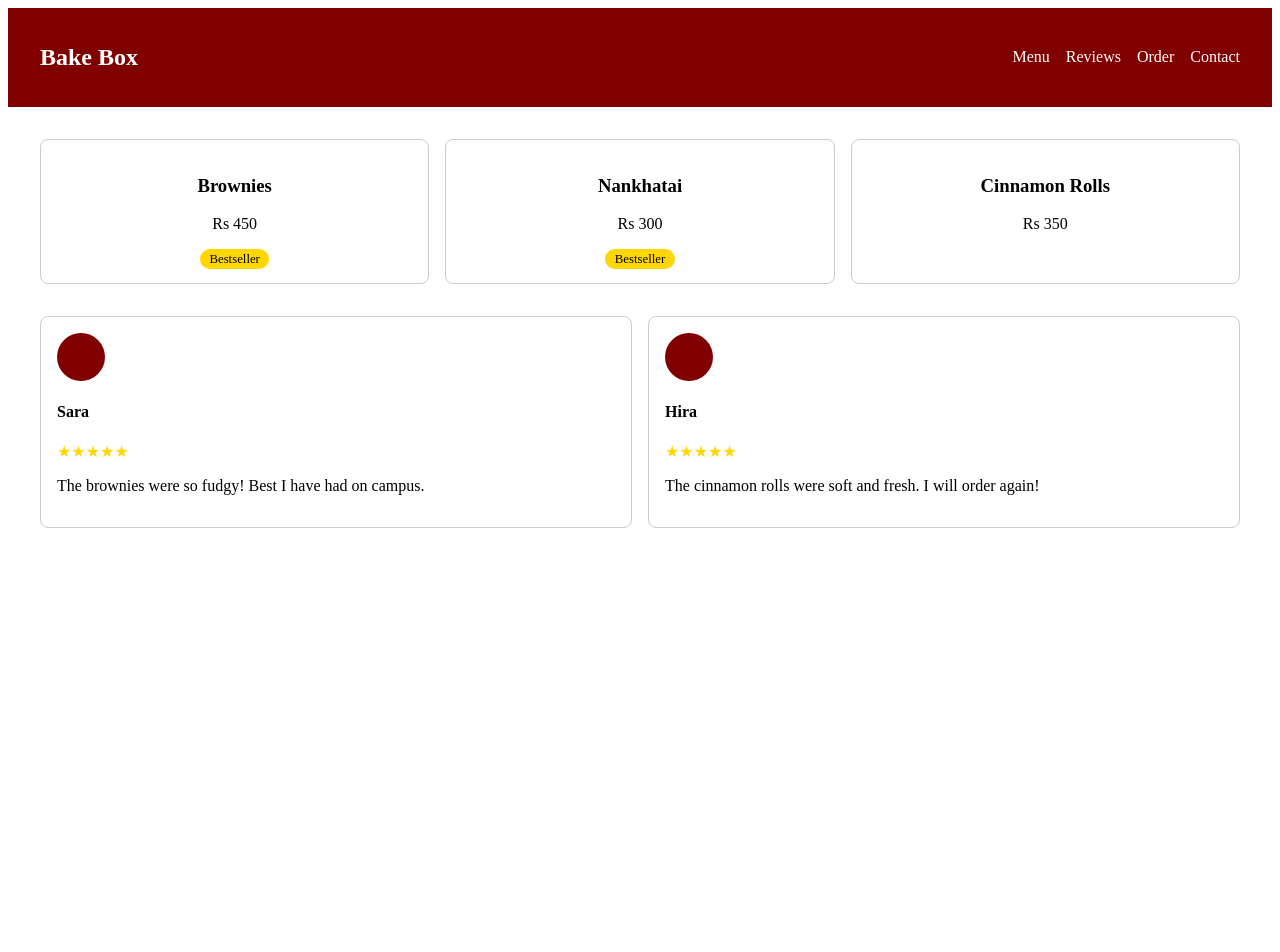
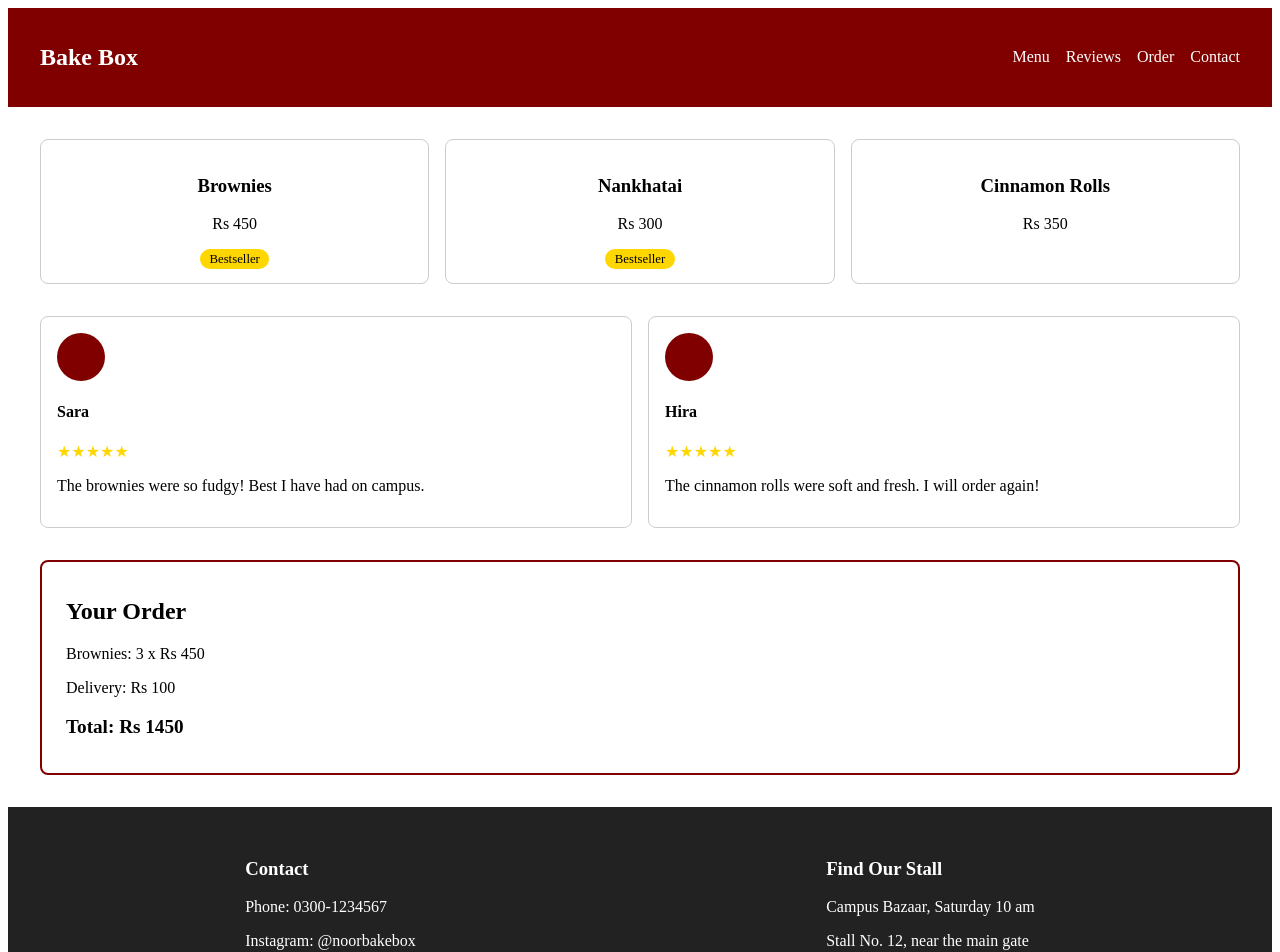
Before and after one commit to Maryam-nasir-projects/Bake-Box, a React (Vite) app: page / in a window 1280 px wide. Shown: the top 952 px of the page. Before the commit the page ends 800 px from the top, so only its background shows below. Built offline with nearby package versions, Linux system fonts and the light colour scheme.

Commit message:
Add OrderInfo and Footer

```diff
--- a/src/App.jsx
+++ b/src/App.jsx
@@ -1,6 +1,8 @@
 import ShopHeader from './components/layout/ShopHeader'
 import ProductSection from './components/products/ProductSection'
 import ReviewSection from './components/reviews/ReviewSection'
+import OrderInfo from './components/order/OrderInfo'
+import Footer from './components/layout/Footer'
 
 function App() {
   return (
@@ -8,6 +10,8 @@ function App() {
       <ShopHeader />
       <ProductSection />
       <ReviewSection />
+      <OrderInfo />
+      <Footer />
     </div>
   )
 }
--- a/src/components/layout/ContactInfo.jsx
+++ b/src/components/layout/ContactInfo.jsx
@@ -0,0 +1,11 @@
+function ContactInfo() {
+  return (
+    <div className="contact-info">
+      <h3>Contact</h3>
+      <p>Phone: 0300-1234567</p>
+      <p>Instagram: @noorbakebox</p>
+    </div>
+  )
+}
+
+export default ContactInfo
--- a/src/components/layout/Footer.jsx
+++ b/src/components/layout/Footer.jsx
@@ -0,0 +1,13 @@
+import ContactInfo from './ContactInfo'
+import StallInfo from './StallInfo'
+
+function Footer() {
+  return (
+    <footer className="footer">
+      <ContactInfo />
+      <StallInfo />
+    </footer>
+  )
+}
+
+export default Footer
--- a/src/components/layout/StallInfo.jsx
+++ b/src/components/layout/StallInfo.jsx
@@ -0,0 +1,11 @@
+function StallInfo() {
+  return (
+    <div className="stall-info">
+      <h3>Find Our Stall</h3>
+      <p>Campus Bazaar, Saturday 10 am</p>
+      <p>Stall No. 12, near the main gate</p>
+    </div>
+  )
+}
+
+export default StallInfo
--- a/src/components/order/OrderInfo.jsx
+++ b/src/components/order/OrderInfo.jsx
@@ -0,0 +1,12 @@
+function OrderInfo() {
+  return (
+    <section className="order">
+      <h2>Your Order</h2>
+      <p>Brownies: 3 x Rs 450</p>
+      <p>Delivery: Rs 100</p>
+      <p className="total">Total: Rs 1450</p>
+    </section>
+  )
+}
+
+export default OrderInfo
--- a/src/index.css
+++ b/src/index.css
@@ -61,3 +61,24 @@
 .rating {
   color: gold;
 }
+/* Order */
+.order {
+  margin: 0 2rem 2rem;
+  padding: 1rem 1.5rem;
+  border: 2px solid maroon;
+  border-radius: 8px;
+}
+
+.total {
+  font-weight: bold;
+  font-size: 1.2rem;
+}
+
+/* Footer */
+.footer {
+  background-color: #222;
+  color: white;
+  display: flex;
+  justify-content: space-around;
+  padding: 2rem;
+}
```
